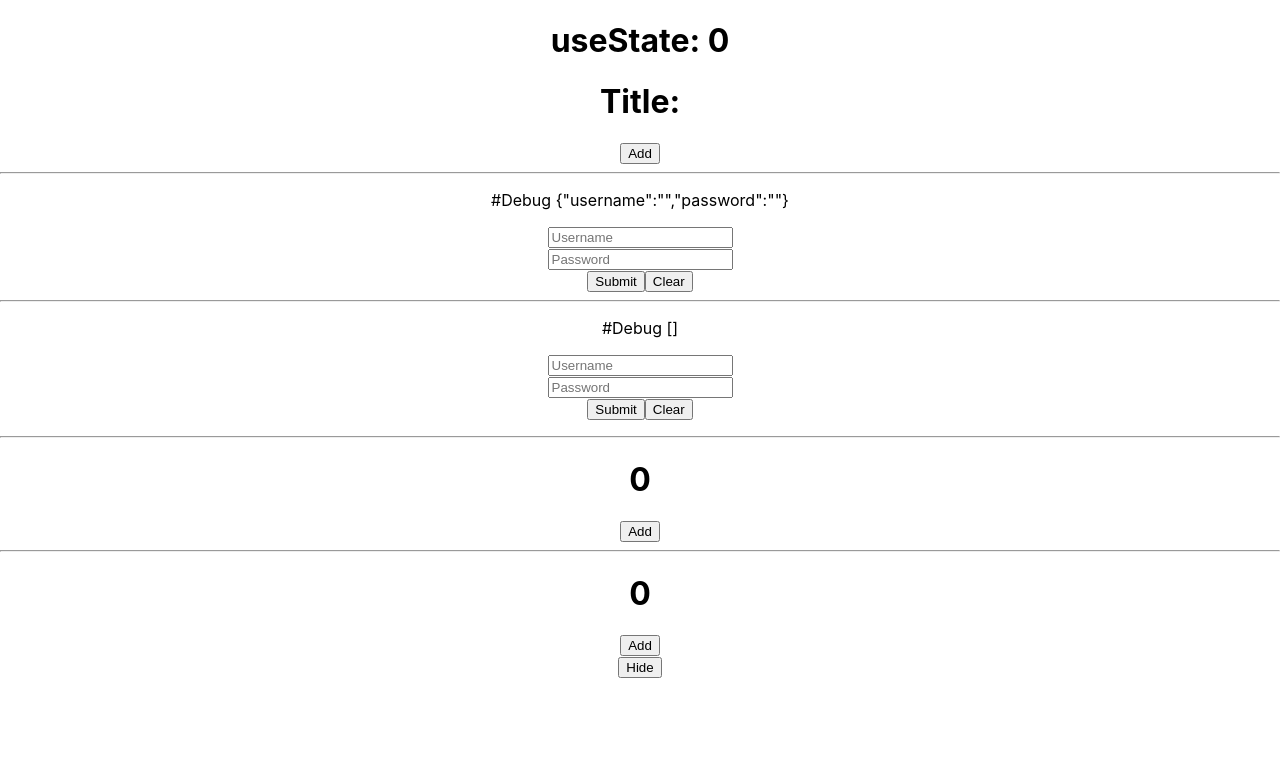
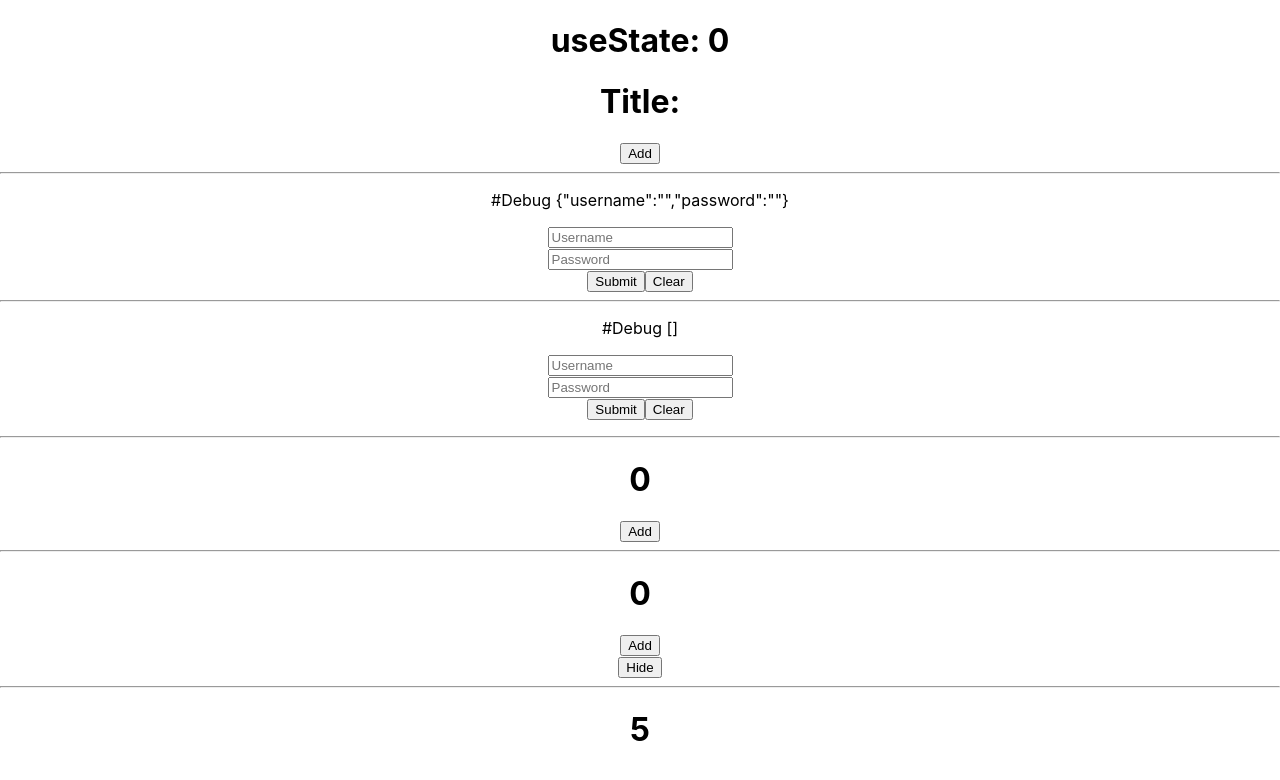
Before and after one commit to sanviiz/react-hook, a React (Create React App) app: page / in a window 1280 px wide. Shown: the top 780 px of the page. Built offline with nearby package versions, Linux system fonts and the light colour scheme.

Commit message:
Add `setInterval` in Use Effect

```diff
--- a/src/App.js
+++ b/src/App.js
@@ -1,6 +1,7 @@
 import React from "react";
 import UseEffectDemo1 from "./components/useEffectDemo1";
 import UseEffectDemo2 from "./components/useEffectDemo2";
+import UseEffectDemo3 from "./components/useEffectDemo3";
 import UseStateDemo1 from "./components/useStateDemo1";
 import UseStateDemo2 from "./components/useStateDemo2";
 import UseStateDemo3 from "./components/useStateDemo3";
@@ -26,6 +27,8 @@ export default function App() {
       >
         Hide
       </button>
+      <hr />
+      <UseEffectDemo3 />
     </div>
   );
 }
--- /dev/null
+++ b/src/components/useEffectDemo3.js
@@ -0,0 +1,24 @@
+import React from "react";
+
+export default function useEffectDemo3() {
+  const [count, setCount] = React.useState(0);
+  const addCounter = () => {
+    setCount((countPrev) => countPrev + 1);
+    console.log("Add counter");
+  };
+
+  React.useEffect(() => {
+    const counterInterval = setInterval(addCounter, 1000);
+
+    return () => {
+      console.log("Component destroyed");
+      clearInterval(counterInterval);
+    };
+  }, []);
+
+  return (
+    <div>
+      <h1>{count}</h1>
+    </div>
+  );
+}
```
